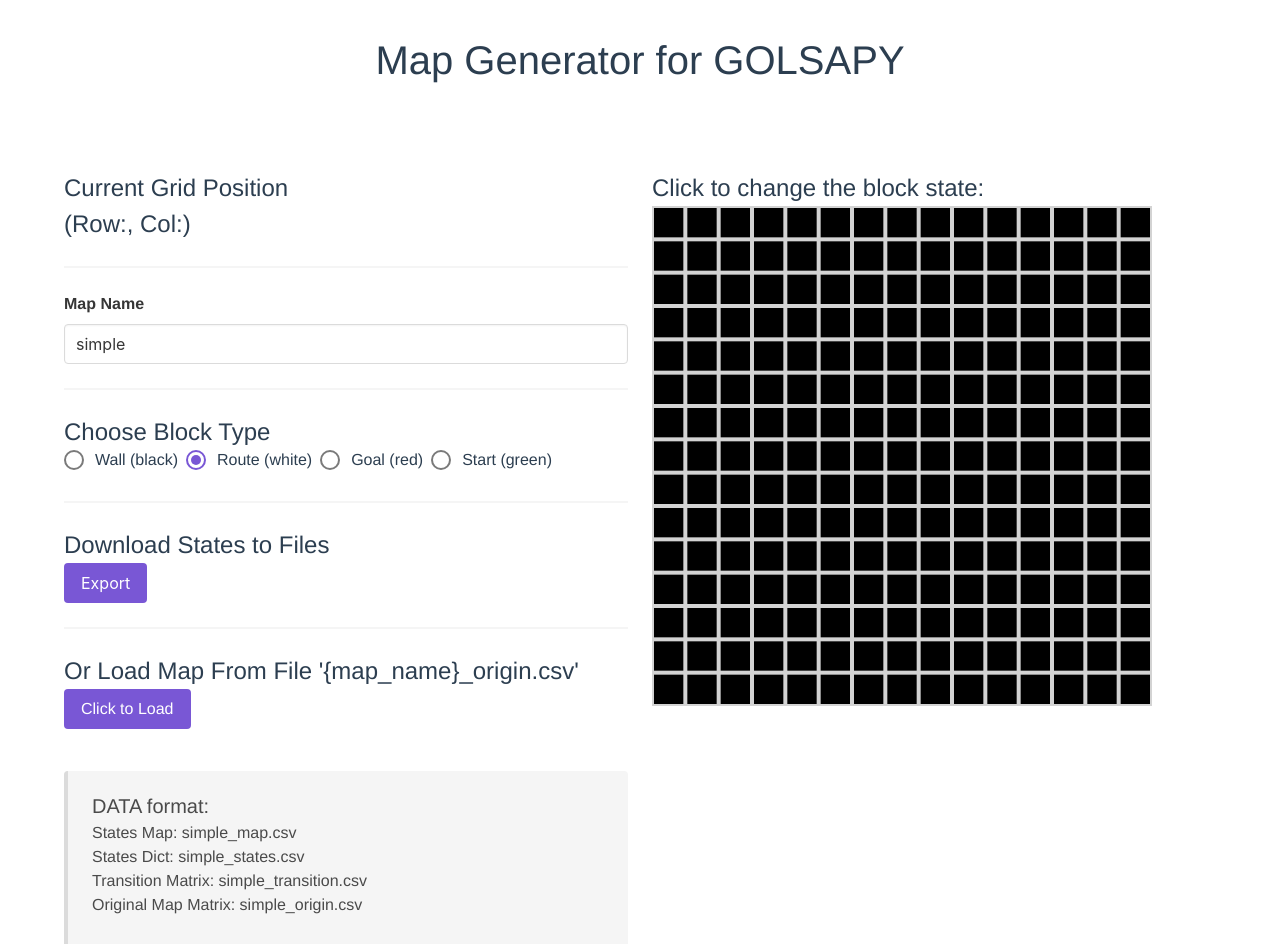
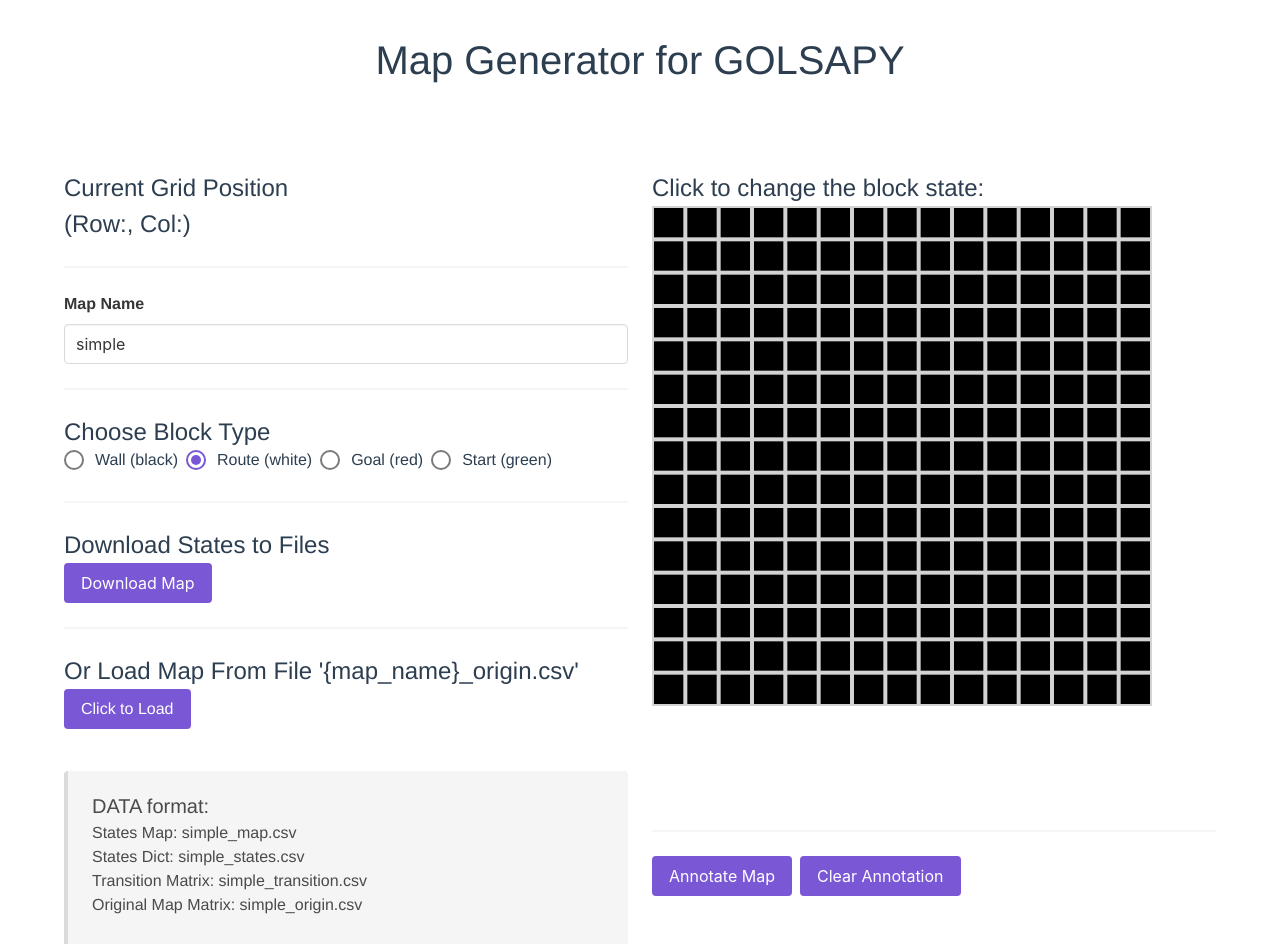
Before and after one commit to chenghuzi/map-golsapy, a Vue app: page / in a window 1280 px wide. Shown: the top 944 px of the page. Built offline with nearby package versions, Linux system fonts and the light colour scheme.

Commit message:
add clear annotation

```diff
--- a/src/views/Home.vue
+++ b/src/views/Home.vue
@@ -37,7 +37,8 @@
           </div>
           <hr />
           <h1 class="is-size-4">Download States to Files</h1>
-          <b-button class="button is-primary" @click="export_world(true)">Export</b-button>
+
+          <b-button class="button is-primary" @click="export_world(true)">Download Map</b-button>
           <hr />
           <h1 class="is-size-4">Or Load Map From File '{map_name}_origin.csv'</h1>
           <b-field class="file">
@@ -66,6 +67,12 @@
           <div id="mapw">
             <canvas id="map" width="500" height="500" style="z-index: 0;position: absolute;"></canvas>
             <canvas id="maptext" width="500" height="500" style="z-index:1;position: absolute;"></canvas>
+          </div>
+          <hr />
+          <div class="buttons">
+            <b-button class="button is-primary" @click="export_world(false)">Annotate Map</b-button>
+
+            <b-button class="button is-primary" @click="clear_annotation()">Clear Annotation</b-button>
           </div>
         </div>
       </div>
@@ -346,9 +353,13 @@ export default {
       );
       return true;
     },
+    clear_annotation() {
+      let ctx = this.ctx_text;
+      ctx.clearRect(0, 0, this.world_pixel_w, this.world_pixel_w);
+    },
     annotate_pos_seq(states) {
       let ctx = this.ctx_text;
-      ctx.clearRect(0, 0, this.world_pixel_w, this.world_pixel_w);
+      this.clear_annotation();
       for (let i = 0; i < states.length; i++) {
         this.annotate_pos(
           ctx,
```
